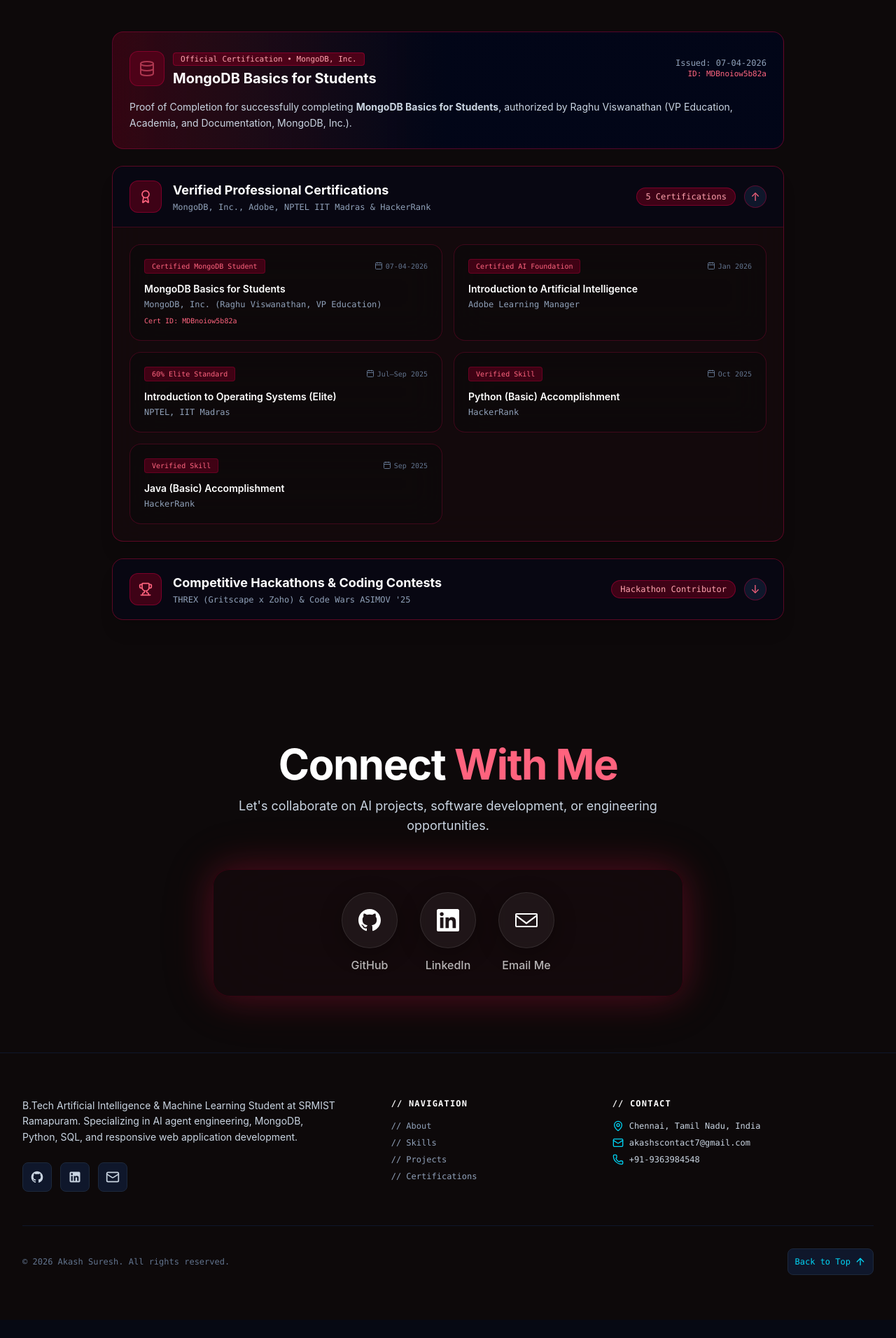
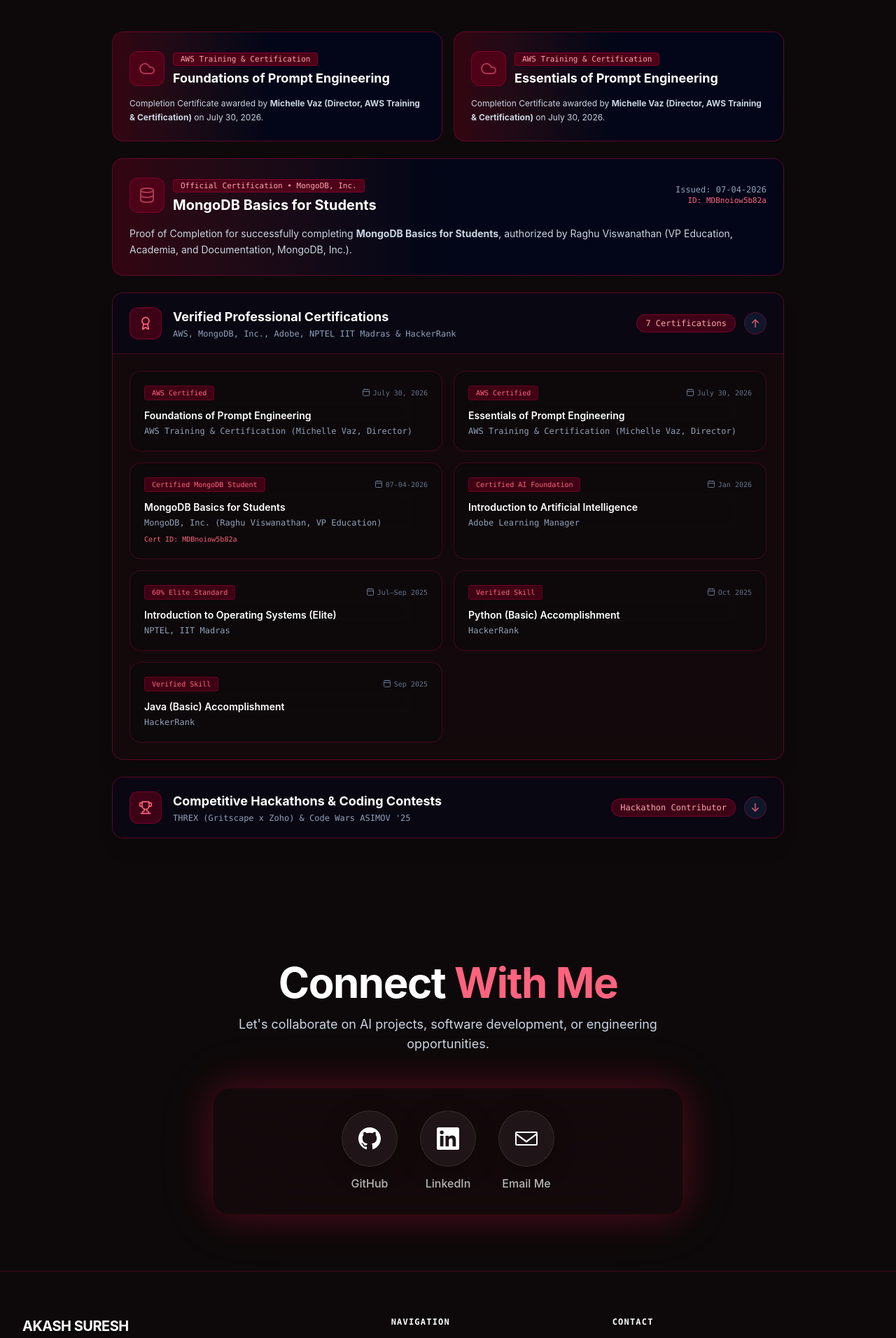
Before and after one commit to AkashS-0107/portfolio, a React (Vite) app: page / in a window 1280 px wide. Shown: the part 3920-5832 px from the top of the page at 70% size. Before the commit the page ends 5806 px from the top, so only its background shows below. Built offline with nearby package versions, Linux system fonts and the light colour scheme; a web font is replaced by a local one.

Commit message:
Add AWS Prompt Engineering certifications and clean footer slashes

```diff
--- a/src/components/Certifications.tsx
+++ b/src/components/Certifications.tsx
@@ -1,10 +1,24 @@
 import React from 'react';
-import { Award, Trophy, Calendar, Flame, Database } from 'lucide-react';
+import { Award, Trophy, Calendar, Flame, Database, Cloud } from 'lucide-react';
 import { SpotlightCard, SlideDownPanel } from '@/components/ui/micro-interactions';
 import { ScrollReveal } from '@/components/ui/scroll-reveal';
 
 export const Certifications: React.FC = () => {
   const certifications = [
+    {
+      title: 'Foundations of Prompt Engineering',
+      issuer: 'AWS Training & Certification (Michelle Vaz, Director)',
+      date: 'July 30, 2026',
+      badge: 'AWS Certified',
+      featured: true
+    },
+    {
+      title: 'Essentials of Prompt Engineering',
+      issuer: 'AWS Training & Certification (Michelle Vaz, Director)',
+      date: 'July 30, 2026',
+      badge: 'AWS Certified',
+      featured: true
+    },
     {
       title: 'MongoDB Basics for Students',
       issuer: 'MongoDB, Inc. (Raghu Viswanathan, VP Education)',
@@ -74,8 +88,47 @@
         </ScrollReveal>
 
         <div className="space-y-6">
+          {/* Featured AWS Prompt Engineering Spotlight Cards Grid */}
+          <ScrollReveal delay={100}>
+            <div className="grid grid-cols-1 sm:grid-cols-2 gap-4">
+              <SpotlightCard className="p-6 border-rose-900/60 bg-gradient-to-r from-rose-950/60 via-slate-950 to-slate-950">
+                <div className="flex items-center gap-3 mb-3">
+                  <div className="p-3 rounded-xl bg-rose-950 border border-rose-800/60 text-rose-400">
+                    <Cloud className="w-6 h-6 animate-pulse" />
+                  </div>
+                  <div>
+                    <span className="px-2.5 py-0.5 rounded bg-rose-950 border border-rose-800/60 text-rose-300 font-mono text-[11px]">
+                      AWS Training & Certification
+                    </span>
+                    <h3 className="text-lg font-bold text-white mt-1">Foundations of Prompt Engineering</h3>
+                  </div>
+                </div>
+                <p className="text-xs text-slate-300 leading-relaxed">
+                  Completion Certificate awarded by <strong>Michelle Vaz (Director, AWS Training & Certification)</strong> on July 30, 2026.
+                </p>
+              </SpotlightCard>
+
+              <SpotlightCard className="p-6 border-rose-900/60 bg-gradient-to-r from-rose-950/60 via-slate-950 to-slate-950">
+                <div className="flex items-center gap-3 mb-3">
+                  <div className="p-3 rounded-xl bg-rose-950 border border-rose-800/60 text-rose-400">
+                    <Cloud className="w-6 h-6 animate-pulse" />
+                  </div>
+                  <div>
+                    <span className="px-2.5 py-0.5 rounded bg-rose-950 border border-rose-800/60 text-rose-300 font-mono text-[11px]">
+                      AWS Training & Certification
+                    </span>
+                    <h3 className="text-lg font-bold text-white mt-1">Essentials of Prompt Engineering</h3>
+                  </div>
+                </div>
+                <p className="text-xs text-slate-300 leading-relaxed">
+                  Completion Certificate awarded by <strong>Michelle Vaz (Director, AWS Training & Certification)</strong> on July 30, 2026.
+                </p>
+              </SpotlightCard>
+            </div>
+          </ScrollReveal>
+
           {/* Featured MongoDB Certificate Spotlight Card */}
-          <ScrollReveal delay={100}>
+          <ScrollReveal delay={150}>
             <SpotlightCard className="p-6 border-rose-900/60 bg-gradient-to-r from-rose-950/60 via-slate-950 to-slate-950">
               <div className="flex flex-col sm:flex-row sm:items-center justify-between gap-4 mb-4">
                 <div className="flex items-center gap-3">
@@ -106,9 +159,9 @@
           <ScrollReveal delay={200}>
             <SlideDownPanel
               title="Verified Professional Certifications"
-              subtitle="MongoDB, Inc., Adobe, NPTEL IIT Madras & HackerRank"
+              subtitle="AWS, MongoDB, Inc., Adobe, NPTEL IIT Madras & HackerRank"
               icon={Award}
-              badge="5 Certifications"
+              badge="7 Certifications"
               defaultOpen={true}
             >
               <div className="grid grid-cols-1 sm:grid-cols-2 gap-4">
--- a/src/components/Footer.tsx
+++ b/src/components/Footer.tsx
@@ -8,11 +8,12 @@
   };
 
   return (
-    <footer className="border-t border-slate-900 text-slate-400 py-16 relative">
+    <footer className="border-t border-rose-900/40 text-slate-400 py-16 relative bg-[#0d090a]">
       <div className="max-w-7xl mx-auto px-4 sm:px-6 lg:px-8">
-        <div className="grid grid-cols-1 md:grid-cols-12 gap-12 pb-12 border-b border-slate-900">
+        <div className="grid grid-cols-1 md:grid-cols-12 gap-12 pb-12 border-b border-rose-900/30">
           {/* Column 1: Bio */}
           <div className="md:col-span-5 space-y-4">
+            <h3 className="text-xl font-bold text-white tracking-tight">AKASH SURESH</h3>
             <p className="text-sm text-slate-300 leading-relaxed max-w-md">
               B.Tech Artificial Intelligence & Machine Learning Student at SRMIST Ramapuram. Specializing in AI agent engineering, MongoDB, Python, SQL, and responsive web application development.
             </p>
@@ -21,7 +22,7 @@
                 href="https://github.com/AkashS-0107"
                 target="_blank"
                 rel="noopener noreferrer"
-                className="p-2.5 rounded-lg bg-slate-900 hover:bg-slate-800 text-slate-300 hover:text-cyan-400 border border-slate-800 transition-colors"
+                className="p-2.5 rounded-lg bg-slate-950 hover:bg-slate-900 text-slate-300 hover:text-rose-400 border border-slate-800 hover:border-rose-900/60 transition-colors"
                 aria-label="GitHub"
               >
                 <GithubIcon className="w-5 h-5" />
@@ -30,14 +31,14 @@
                 href="https://www.linkedin.com/in/akash-suresh-53850a326/"
                 target="_blank"
                 rel="noopener noreferrer"
-                className="p-2.5 rounded-lg bg-slate-900 hover:bg-slate-800 text-slate-300 hover:text-cyan-400 border border-slate-800 transition-colors"
+                className="p-2.5 rounded-lg bg-slate-950 hover:bg-slate-900 text-slate-300 hover:text-rose-400 border border-slate-800 hover:border-rose-900/60 transition-colors"
                 aria-label="LinkedIn"
               >
                 <LinkedinIcon className="w-5 h-5" />
               </a>
               <a
                 href="mailto:akashscontact7@gmail.com"
-                className="p-2.5 rounded-lg bg-slate-900 hover:bg-slate-800 text-slate-300 hover:text-cyan-400 border border-slate-800 transition-colors"
+                className="p-2.5 rounded-lg bg-slate-950 hover:bg-slate-900 text-slate-300 hover:text-rose-400 border border-slate-800 hover:border-rose-900/60 transition-colors"
                 aria-label="Email"
               >
                 <Mail className="w-5 h-5" />
@@ -45,31 +46,31 @@
             </div>
           </div>
 
-          {/* Column 2: Quick Links */}
+          {/* Column 2: Quick Links (Clean, No '//') */}
           <div className="md:col-span-3 space-y-3 font-mono text-xs">
-            <h4 className="text-white font-bold tracking-widest uppercase mb-4">// Navigation</h4>
+            <h4 className="text-white font-bold tracking-widest uppercase mb-4">Navigation</h4>
             <ul className="space-y-2">
-              <li><a href="#about" className="hover:text-cyan-400 transition-colors">// About</a></li>
-              <li><a href="#skills" className="hover:text-cyan-400 transition-colors">// Skills</a></li>
-              <li><a href="#projects" className="hover:text-cyan-400 transition-colors">// Projects</a></li>
-              <li><a href="#certifications" className="hover:text-cyan-400 transition-colors">// Certifications</a></li>
+              <li><a href="#about" className="hover:text-rose-400 transition-colors">About</a></li>
+              <li><a href="#skills" className="hover:text-rose-400 transition-colors">Skills</a></li>
+              <li><a href="#projects" className="hover:text-rose-400 transition-colors">Projects</a></li>
+              <li><a href="#certifications" className="hover:text-rose-400 transition-colors">Certifications</a></li>
             </ul>
           </div>
 
-          {/* Column 3: Contact Info */}
+          {/* Column 3: Contact Info (Clean, No '//') */}
           <div className="md:col-span-4 space-y-3 text-xs font-mono">
-            <h4 className="text-white font-bold tracking-widest uppercase mb-4">// Contact</h4>
+            <h4 className="text-white font-bold tracking-widest uppercase mb-4">Contact</h4>
             <div className="space-y-2 text-slate-300">
               <p className="flex items-center gap-2">
-                <MapPin className="w-4 h-4 text-cyan-400" />
+                <MapPin className="w-4 h-4 text-rose-400" />
                 Chennai, Tamil Nadu, India
               </p>
               <p className="flex items-center gap-2">
-                <Mail className="w-4 h-4 text-cyan-400" />
+                <Mail className="w-4 h-4 text-rose-400" />
                 akashscontact7@gmail.com
               </p>
               <p className="flex items-center gap-2">
-                <Phone className="w-4 h-4 text-cyan-400" />
+                <Phone className="w-4 h-4 text-rose-400" />
                 +91-9363984548
               </p>
             </div>
@@ -82,7 +83,7 @@
           <div className="flex items-center gap-4">
             <button
               onClick={scrollToTop}
-              className="p-2.5 rounded-lg bg-slate-900 hover:bg-slate-800 text-cyan-400 border border-slate-800 transition-all flex items-center gap-1.5"
+              className="p-2.5 rounded-lg bg-slate-950 hover:bg-slate-900 text-rose-400 border border-slate-800 hover:border-rose-900/60 transition-all flex items-center gap-1.5"
             >
               <span>Back to Top</span>
               <ArrowUp className="w-4 h-4" />
```
